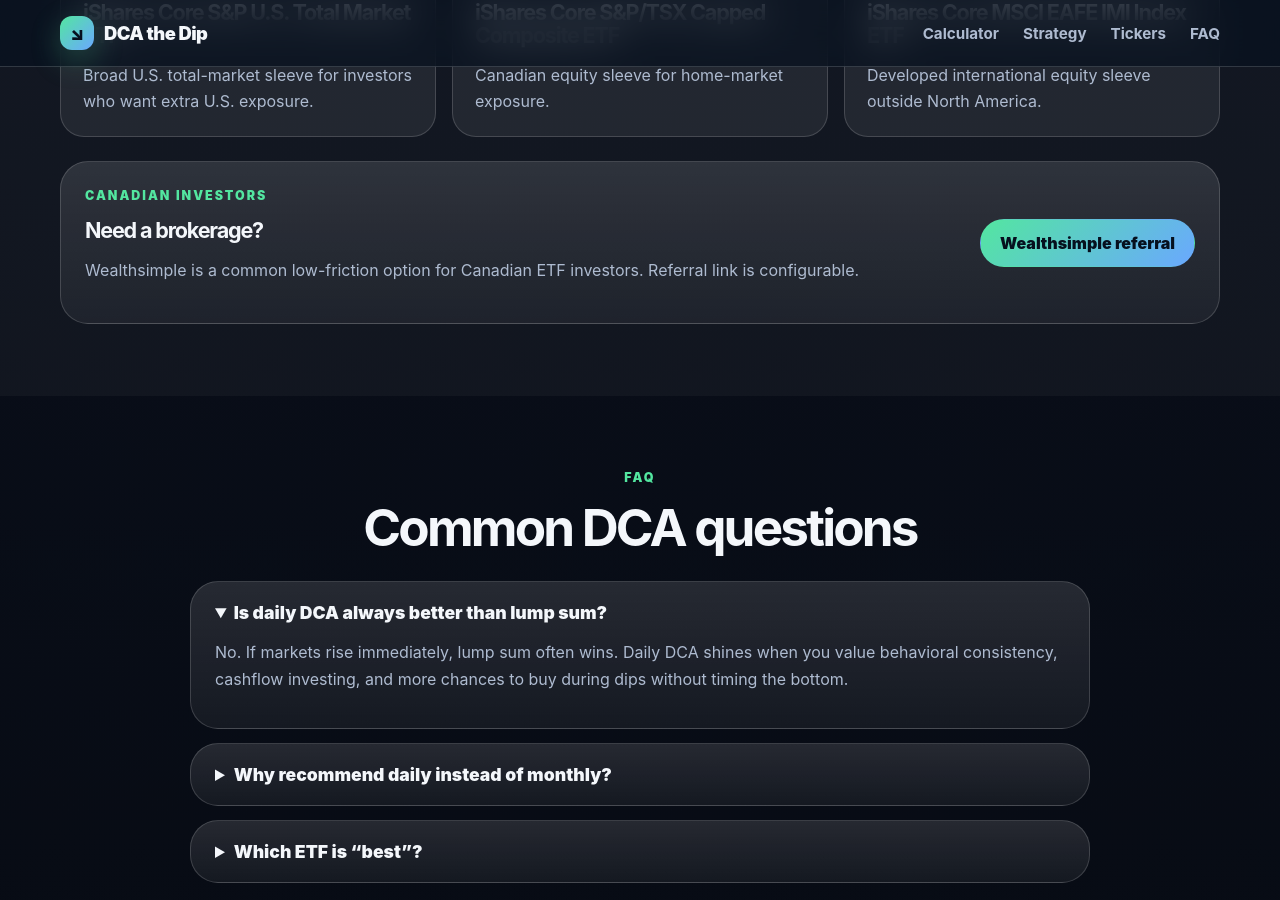
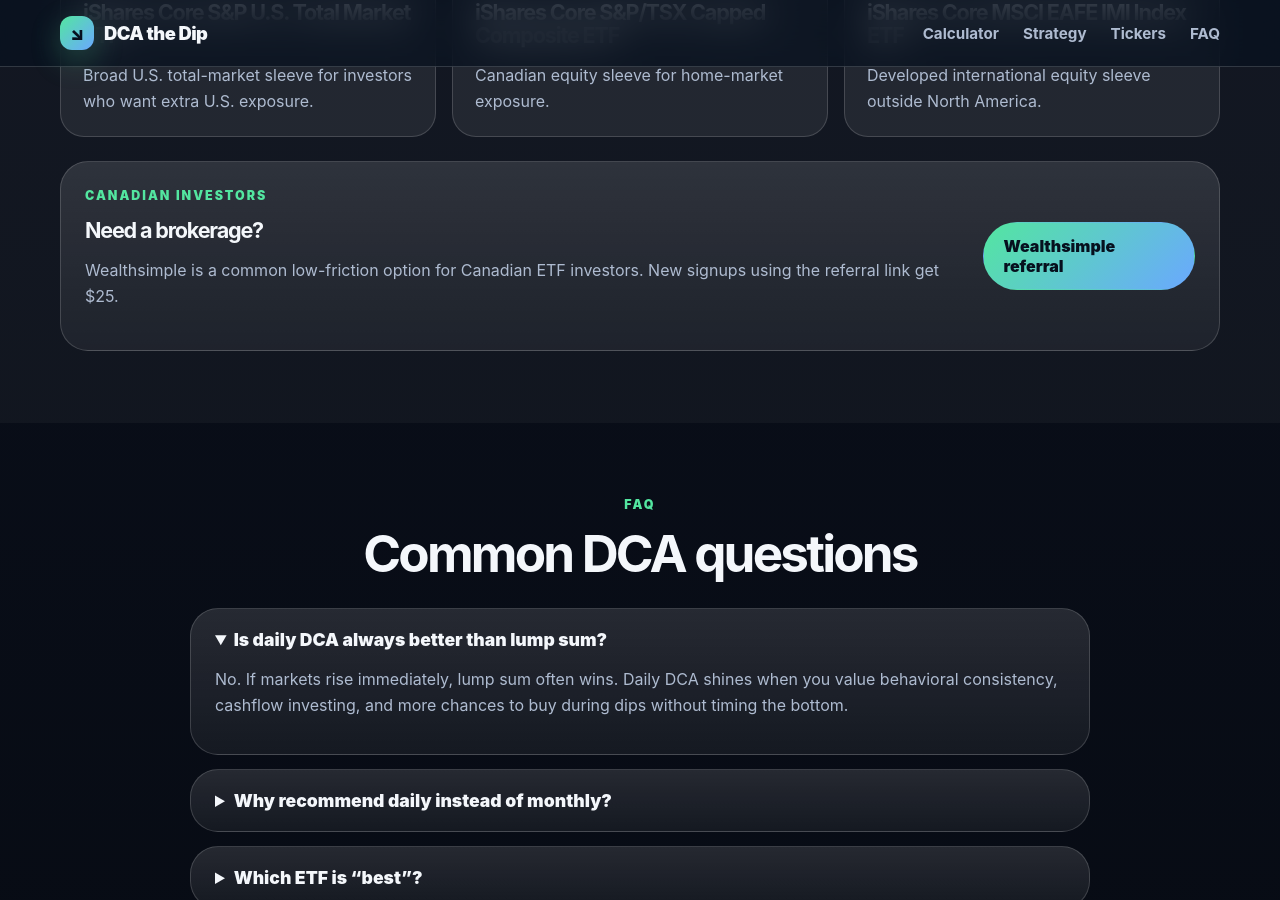
Before and after one commit to thestamp/dcathedip, a Jekyll site: the page built from index.html, in a window 1280 px wide and 900 px high, scrolled down 3838 px. Built offline with Jekyll 4.4.1, drawn with Linux system fonts in a browser that asks for light colours.

Commit message:
Add Wealthsimple referral link

```diff
--- a/assets/js/app.js
+++ b/assets/js/app.js
@@ -1,5 +1,5 @@
 // DCA the Dip configuration
-const WEALTHSIMPLE_REFERRAL_URL = "https://www.wealthsimple.com/invite/YOUR_REFERRAL_CODE";
+const WEALTHSIMPLE_REFERRAL_URL = "https://wealthsimple.com/invite/V-MKNQ";
 
 const etfs = {
   canada: [
--- a/index.html
+++ b/index.html
@@ -172,7 +172,7 @@
         <div>
           <p class="eyebrow">Canadian investors</p>
           <h3>Need a brokerage?</h3>
-          <p>Wealthsimple is a common low-friction option for Canadian ETF investors. Referral link is configurable.</p>
+          <p>Wealthsimple is a common low-friction option for Canadian ETF investors. New signups using the referral link get $25.</p>
         </div>
         <a class="button primary" id="wealthsimpleLink" href="#" rel="nofollow noopener">Wealthsimple referral</a>
       </aside>
```
Also changed, not shown: README.md.
